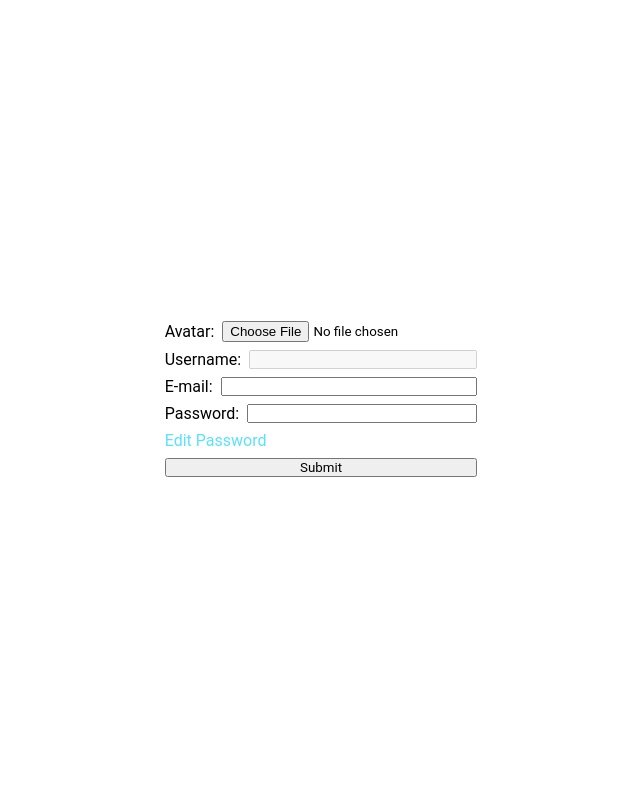
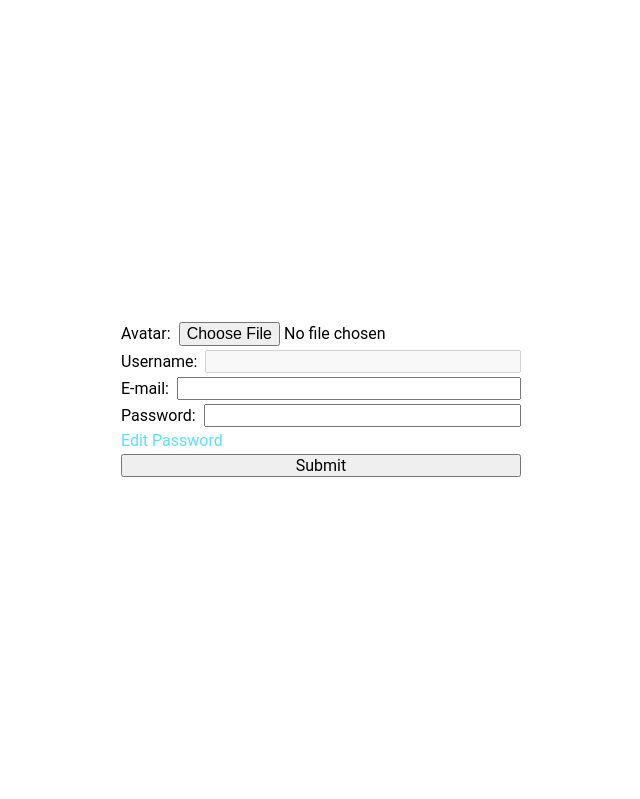
Before and after one commit to ralphrbergman/ralphs-booru, a Python web app: template template/edit_profile.html in a window 1280 px wide. Shown: the part 52-851 px from the top of the page, without its empty margins (319-959 px from the left). Run offline with Jinja, Linux system fonts and the light colour scheme; the template is opened without the code that fills it, so the values that code supplies are empty.

Commit message:
Forms shall have the same size

```diff
--- a/static/base.css
+++ b/static/base.css
@@ -13,6 +13,15 @@ a {
 
 .bg {
     background-color: var(--bg-color);
+}
+
+.center-container {
+    align-items: center;
+    display: flex;
+    flex-direction: column;
+    height: 100vh;
+    justify-content: center;
+    width: 100%;
 }
 
 .input-group {
--- a/static/edit.css
+++ /dev/null
@@ -1,3 +0,0 @@
-.details {
-    gap: 0.5em;
-}
--- a/static/edit_profile.css
+++ /dev/null
@@ -1,14 +0,0 @@
-.profile-container {
-    /* align-items: center; */
-    display: flex;
-    height: 100vh;
-    justify-content: center;
-    width: 100%;
-}
-
-.profile-form {
-    display: flex;
-    flex-direction: column;
-    gap: 0.5em;
-    justify-content: center;
-}
--- /dev/null
+++ b/static/form.css
@@ -0,0 +1,26 @@
+.form {
+    display: flex;
+    flex-direction: column;
+    font-size: clamp(1rem, 1.1vw, 2.5rem);
+    gap: 0.25em;
+    width: 25em;
+}
+
+.form-lg {
+    width: 100%;
+}
+
+.form * {
+    font-size: inherit;
+}
+
+.gapped-form {
+    gap: 1.5em;
+}
+
+@media (max-width: 768px) {
+    .form {
+        font-size: 1rem;
+        order: 1;
+    }
+}
--- a/static/profile.css
+++ b/static/profile.css
@@ -14,7 +14,6 @@
     flex-direction: column;
     gap: 5em;
     justify-content: center;
-
     padding-left: 15rem;
     padding-right: 15rem;
 }
--- a/template/edit.html
+++ b/template/edit.html
@@ -2,12 +2,11 @@
 
 {% block style %}
     <link rel="stylesheet" href="{{ url_for('static', filename = 'view.css') }}">
-    <link rel="stylesheet" href="{{ url_for('static', filename = 'edit.css') }}">
 {% endblock %}
 
 {% block body %}
     <div class="view-container">
-        <form class="details" enctype="multipart/form-data" method="post">
+        <form class="form form-lg" enctype="multipart/form-data" method="post">
             {{ form.hidden_tag() }}
 
             <div class="input-group">
--- a/template/edit_profile.html
+++ b/template/edit_profile.html
@@ -1,12 +1,8 @@
 {% extends 'layout.html' %}
 
-{% block style %}
-    <link rel="stylesheet" href="{{ url_for('static', filename = 'edit_profile.css') }}">
-{% endblock %}
-
 {% block body %}
-    <div class="profile-container">
-        <form class="profile-form" enctype="multipart/form-data" method="post">
+    <div class="center-container">
+        <form class="form" enctype="multipart/form-data" method="post">
             {{ form.hidden_tag() }}
 
             <div class="input-group">
--- a/template/layout.html
+++ b/template/layout.html
@@ -7,6 +7,7 @@
         <meta name="viewport" content="width=device-width, initial-scale=1.0">
 
         <link rel="stylesheet" href="{{ url_for('static', filename = 'base.css') }}">
+        <link rel="stylesheet" href="{{ url_for('static', filename = 'form.css') }}">
         {% block style %}
         {% endblock %}
     </head>
--- a/template/login.html
+++ b/template/login.html
@@ -1,7 +1,8 @@
 {% extends 'layout.html' %}
 
 {% block body %}
-    <form method="post">
+    <div class="center-container">
+        <form class="form" method="post">
             {{ form.hidden_tag() }}
 
             <label for="username">Username:</label>
@@ -12,4 +13,5 @@
 
             <input type="submit" name="submit" value="Login">
         </form>
+    </div>
 {% endblock %}
--- a/template/signup.html
+++ b/template/signup.html
@@ -1,7 +1,8 @@
 {% extends 'layout.html' %}
 
 {% block body %}
-    <form enctype="multipart/form-data" method="post">
+    <div class="center-container">
+        <form class="form" enctype="multipart/form-data" method="post">
             {{ form.hidden_tag() }}
 
             <label for="avatar">Upload your own avatar:</label>
@@ -21,4 +22,5 @@
 
             <input type="submit" name="submit" value="Sign-Up">
         </form>
+    </div>
 {% endblock %}
--- a/template/upload.html
+++ b/template/upload.html
@@ -2,12 +2,11 @@
 
 {% block style %}
     <link rel="stylesheet" href="{{ url_for('static', filename = 'view.css') }}">
-    <link rel="stylesheet" href="{{ url_for('static', filename = 'edit.css') }}">
 {% endblock %}
 
 {% block body %}
     <div class="view-container">
-        <form class="details" enctype="multipart/form-data" method="post">
+        <form class="form" enctype="multipart/form-data" method="post">
             {{ form.hidden_tag() }}
 
             <div class="input-group">
--- a/template/view.html
+++ b/template/view.html
@@ -6,7 +6,7 @@
 
 {% block body %}
     <div class="view-container">
-        <div class="details">
+        <div class="form form-lg gapped-form">
             {% if current_user.is_authenticated %}
                 <a href="{{ url_for('Post.edit_page', post_id = post.id) }}">Edit</a>
             {% endif %}
```
Also changed, not shown: static/view.css (+0 -17 lines), template/edit_password.html (+2 -6 lines). Lines whose indentation alone changed are shown as unchanged.
